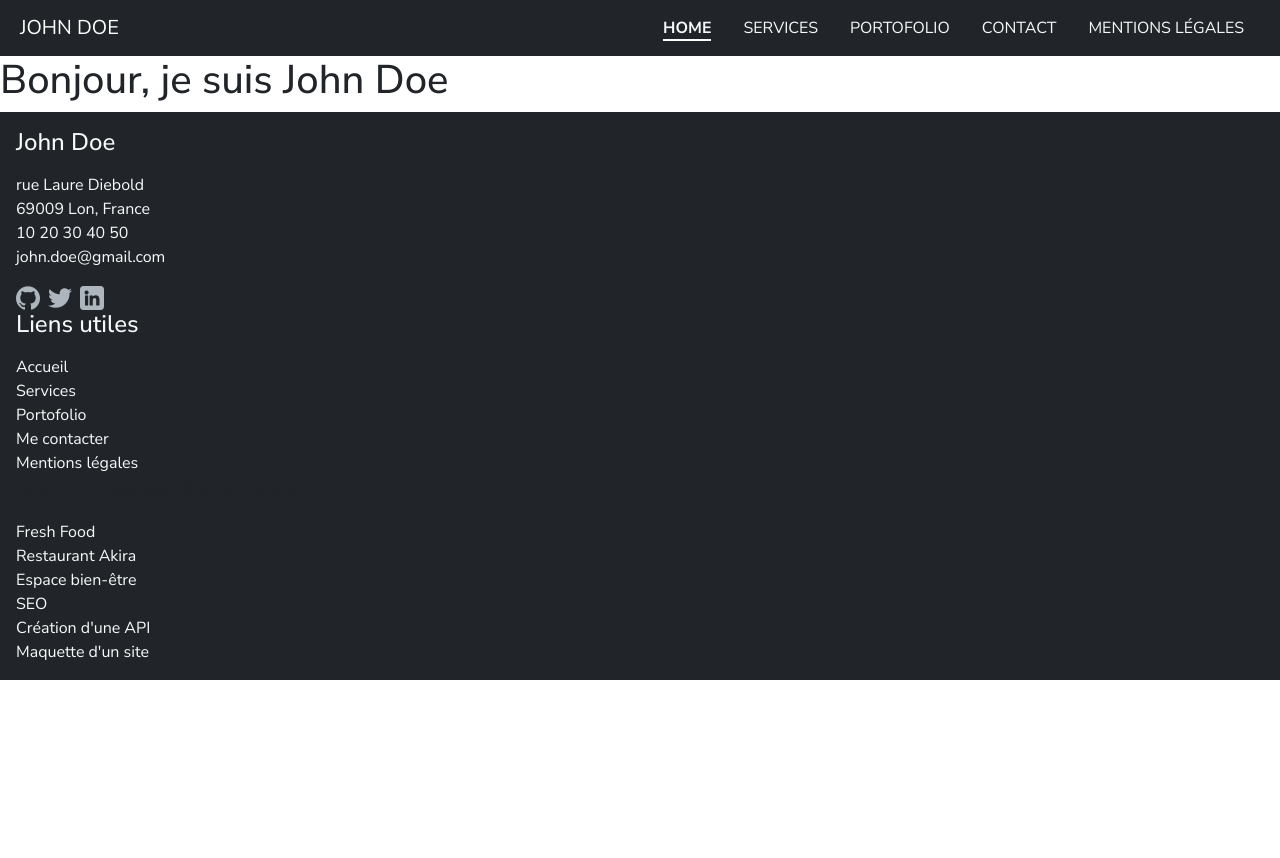
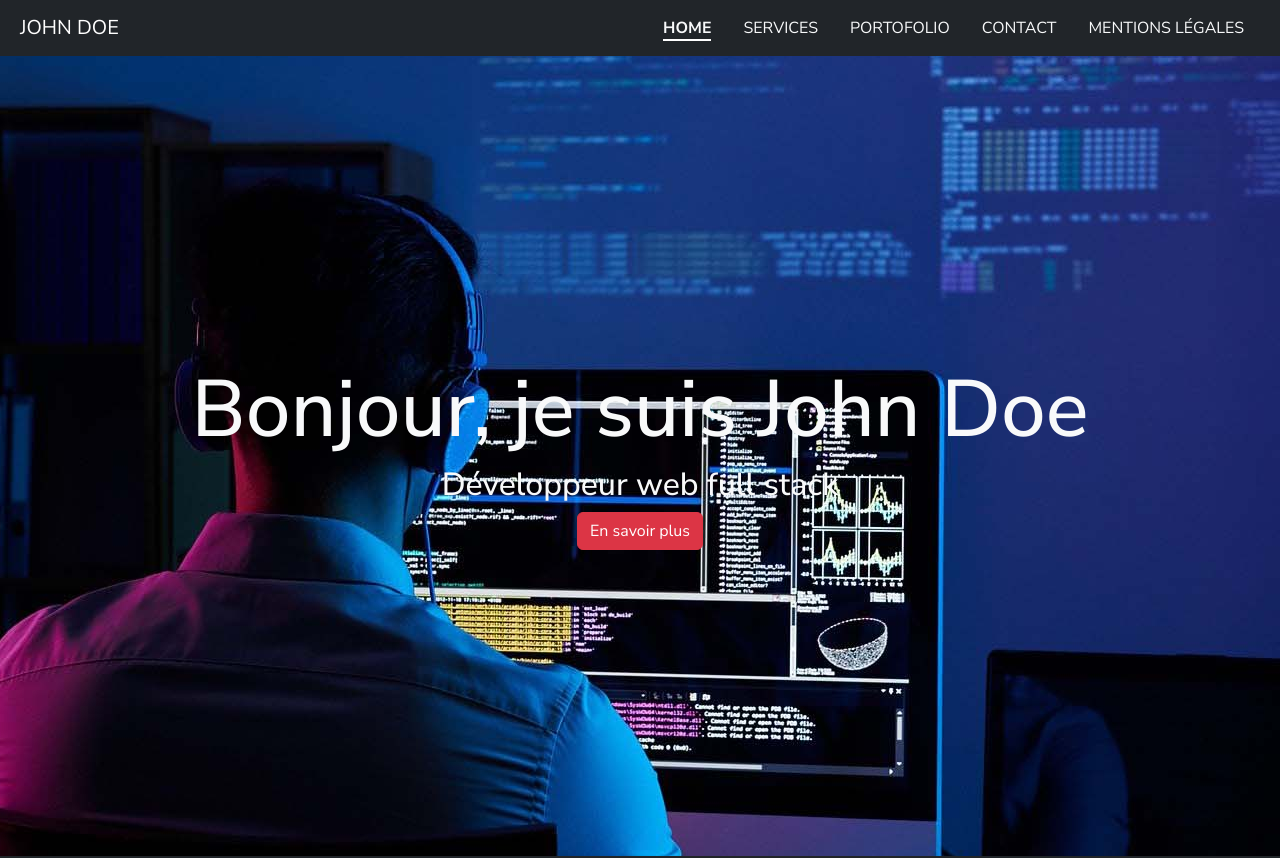
Before and after one commit to xfoule-971/johndoeapp, a React (Create React App) app: page / in a window 1280 px wide. Shown: the top 858 px of the page. Before the commit the page ends 800 px from the top, so only its background shows below. Built offline with nearby package versions, Linux system fonts and the light colour scheme.

Commit message:
add header page home

```diff
--- a/src/components/Footer.js
+++ b/src/components/Footer.js
@@ -8,7 +8,7 @@ const Footer = () =>{
     return(
         <div className="bg-dark p-3">
             <div className="text-light">
-                <h4 className="mb-3">John Doe</h4>
+                <h5 className="mb-3">John Doe</h5>
                 <p className="mb-0">rue Laure Diebold</p>
                 <p className="mb-0">69009 Lon, France</p>
                 <p className="mb-0">10 20 30 40 50</p>
@@ -19,7 +19,7 @@ const Footer = () =>{
             </div>
 
             <div className="text-light">
-                <h4 className="mb-3">Liens utiles</h4>
+                <h5 className="mb-3">Liens utiles</h5>
                 <p className="mb-0"><NavLink to="/" className="text-light text-decoration-none">Accueil</NavLink></p>
                 <p className="mb-0"><NavLink to="/servives" className="text-light text-decoration-none">Services</NavLink></p>
                 <p className="mb-0"><NavLink to="/portofolio" className="text-light text-decoration-none">Portofolio</NavLink></p>
@@ -27,8 +27,8 @@ const Footer = () =>{
                 <p className="mb-0"><NavLink to="/mentionslegales" className="text-light text-decoration-none">Mentions légales</NavLink></p>
             </div>
 
-            <div>
-                <h4 className="mb-3">Mes dernières réalisations</h4>
+            <div className="text-light">
+                <h5 className="mb-3">Mes dernières réalisations</h5>
                 <p className="mb-0"><NavLink to="/portofolio" className="text-light text-decoration-none">Fresh Food</NavLink></p>
                 <p className="mb-0"><NavLink to="/portofolio" className="text-light text-decoration-none">Restaurant Akira</NavLink></p>
                 <p className="mb-0"><NavLink to="/portofolio" className="text-light text-decoration-none">Espace bien-être</NavLink></p>
--- a/src/index.scss
+++ b/src/index.scss
@@ -5,3 +5,26 @@
   padding: 0;
   font-family: "Nunito Sans", sans-serif;
 }
+
+h1, h2 , h3 , h4, h5, strong{
+  font-weight: 600;
+}
+
+p, span{
+  font-weight: 400;
+}
+
+/*page d'accueil*/
+
+.hero{
+  background-image: url("./assets/images/hero-bg.jpg");
+  background-position: center;
+  height: 100vh;
+  display: flex;
+  justify-content: center;
+  align-items: center;
+}
+
+.hero__title{
+  font-size: 5em;
+}
--- a/src/pages/Home.jsx
+++ b/src/pages/Home.jsx
@@ -3,8 +3,15 @@ import Footer from "../components/Footer";
 const Home = () =>{
     return(
         <div>
-            <header>
-                <h1>Bonjour, je suis John Doe</h1>
+            <header className="hero">
+                <div className="container">
+                    <div className="text-light z-1 text-center">
+                        <h1 className="hero__title">Bonjour, je suis John Doe</h1>
+                        <h2>Développeur web full stack</h2>
+                        <button type="button" class="btn btn-danger">En savoir plus</button>
+                    </div>
+                </div>
+
             </header>
 
             <Footer />
```
